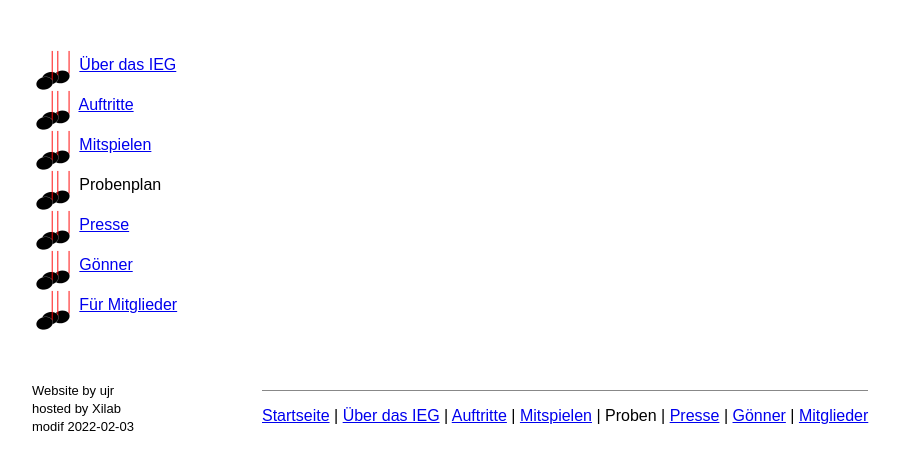
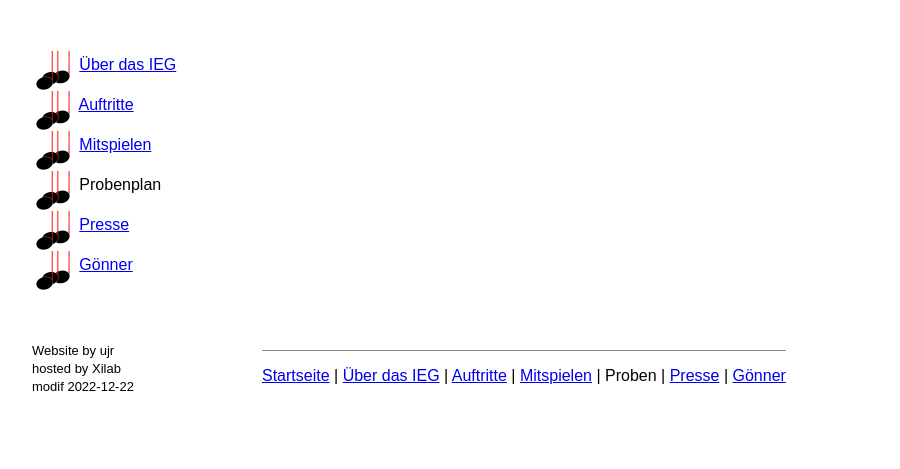
Before and after one commit to ujr/iegwww, a plain HTML site: page docs/proben.html in a window 1280 px wide. Shown: the part 295-764 px from the top of the page, without its empty margins (53-953 px from the left). Drawn offline with Linux system fonts and the light colour scheme.

Commit message:
Drop members links

```diff
--- a/docs/proben.html
+++ b/docs/proben.html
@@ -24,8 +24,6 @@
   <a href="press.html">Presse</a><br>
  &nbsp;<img src="images/noten.png" align="middle">&nbsp;
   <a href="goenner.html">G&ouml;nner</a><br>
- &nbsp;<img src="images/noten.png" align="middle">&nbsp;
-  <a href="members/index.html">F&uuml;r Mitglieder</a><br>
  &nbsp;</p></td>
 <td valign="top">
  <p><a href="index.html"><img src="images/logor.png"></a></p>
@@ -58,7 +56,7 @@
 </td></tr>
 <tr><td><font size="-1">Website by ujr<br>
  hosted by Xilab<br>
- modif 2022-02-03</font></td>
+ modif 2022-12-22</font></td>
 <td align="center"><p><hr></p>
  <p><a href="index.html">Startseite</a>
   | <a href="about.html">&Uuml;ber das IEG</a>
@@ -66,8 +64,7 @@
   | <a href="mitspielen.html">Mitspielen</a>
   | Proben
   | <a href="press.html">Presse</a>
-  | <a href="goenner.html">G&ouml;nner</a>
-  | <a href="members/index.html">Mitglieder</a></p>
+  | <a href="goenner.html">G&ouml;nner</a></p>
 </td></tr>
 </table>
 <!-- Default Statcounter code for IEG
```
Also changed, not shown: docs/about.html (+2 -5 lines), docs/auftritte.html (+2 -5 lines), docs/goenner.html (+2 -5 lines), docs/index.html (+1 -4 lines), docs/mitspielen.html (+2 -5 lines), docs/press.html (+2 -5 lines), 2 other files.
